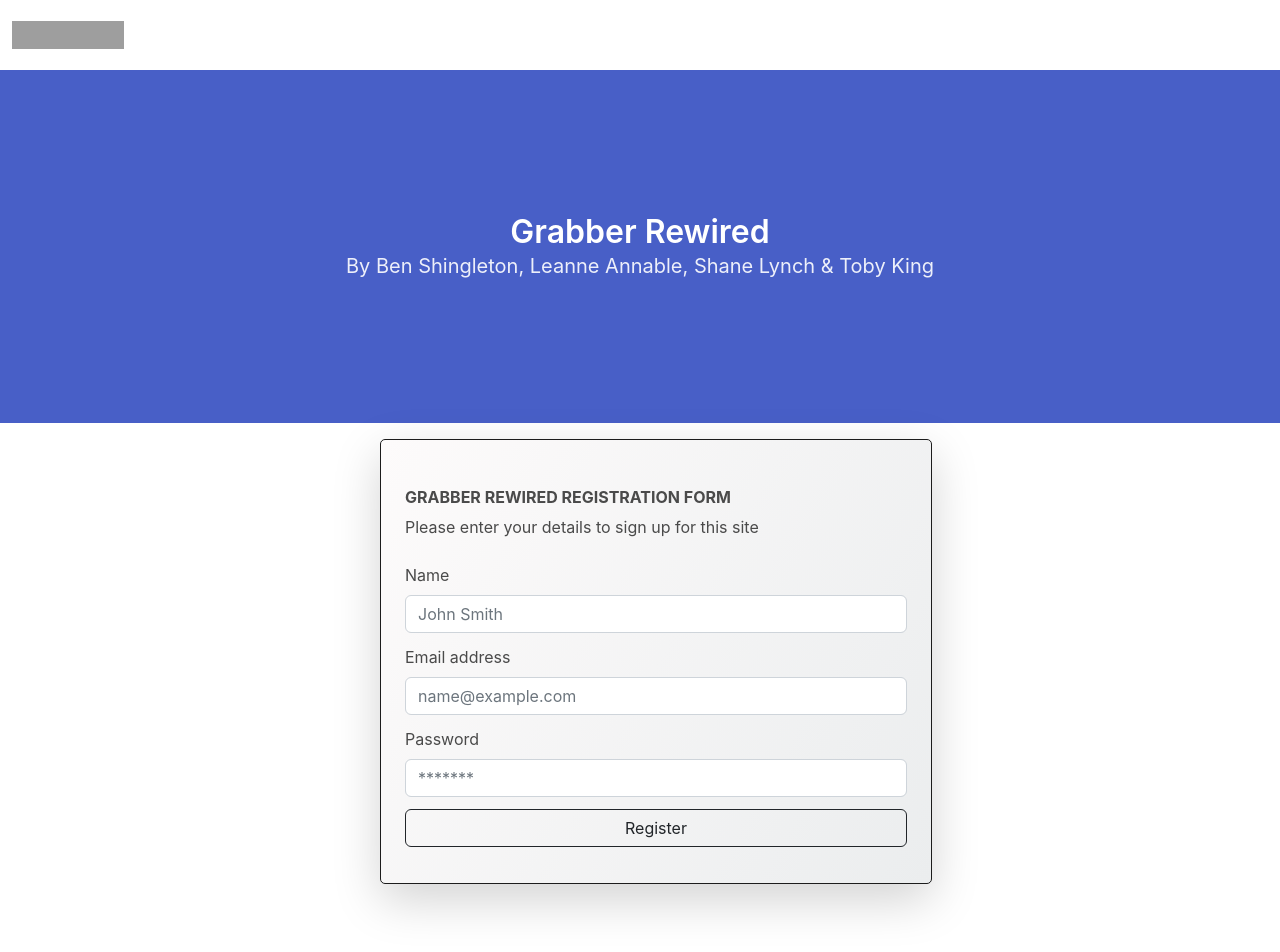
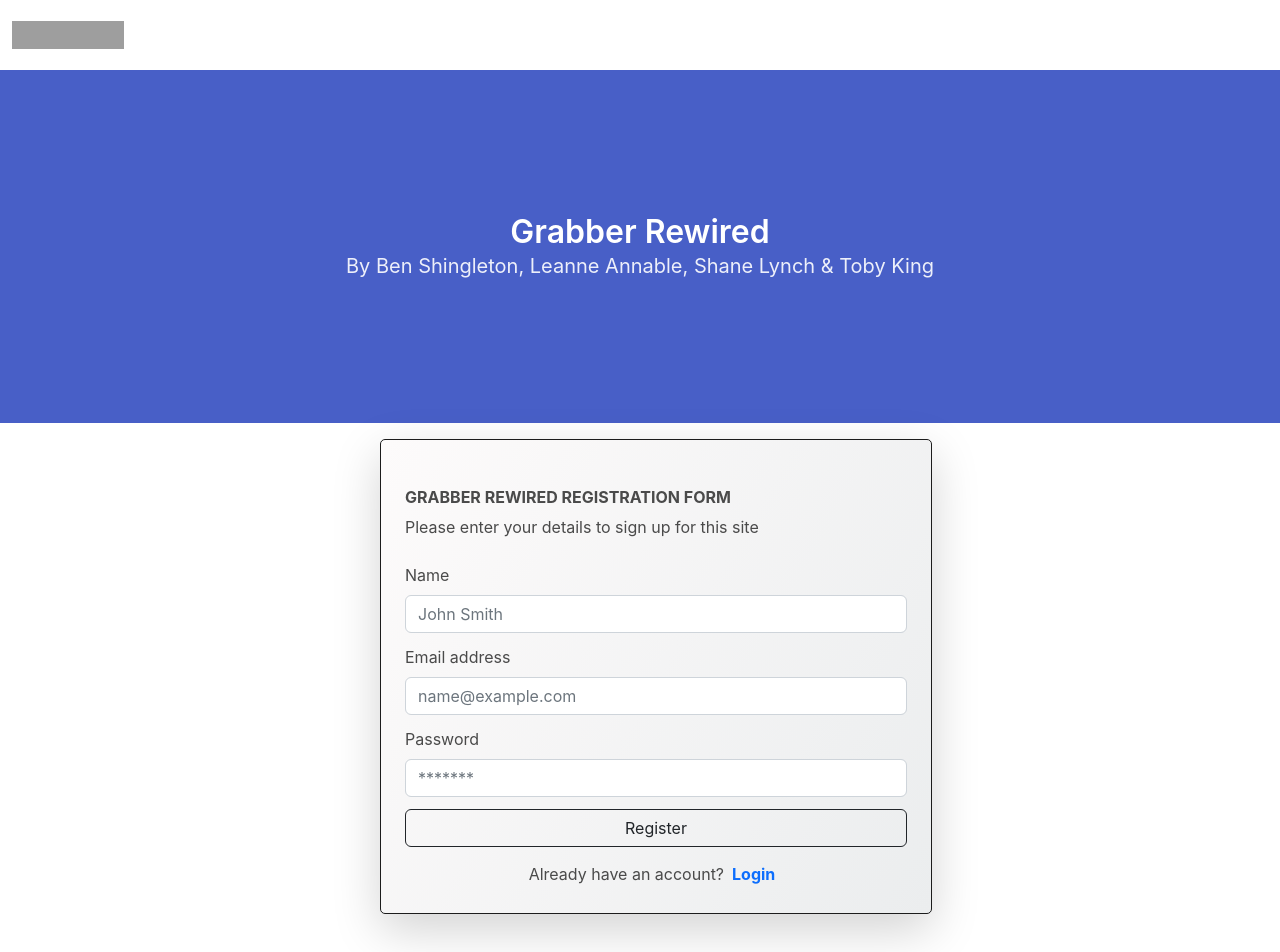
Before and after one commit to benjistealth/grabber-rewired, a React (Create React App) app: page /SignUp in a window 1280 px wide. Shown: the top 952 px of the page. Built offline with nearby package versions, Linux system fonts and the light colour scheme; grey boxes are pictures that could not be loaded.

Commit message:
link back to login from signup to prevent deadend

```diff
--- a/src/pages/SignUp.js
+++ b/src/pages/SignUp.js
@@ -9,6 +9,10 @@ function SignUp() {
     email: "",
     password: "",
   });
+
+  function Login() {
+    navigate("/Login");
+};
 
   const handleSignup = (e) => {
     e.preventDefault();
@@ -85,7 +89,14 @@ function SignUp() {
                     </button>
                   </div>
                 </form>
-                <div></div>
+                <div>
+                  <p className="mb-0  text-center">
+                    Already have an account?
+                    <button onClick={Login} className="text-primary fw-bold signup-btn">
+                      Login
+                    </button>
+                  </p>
+                </div>
               </div>
             </div>
           </div>
```
